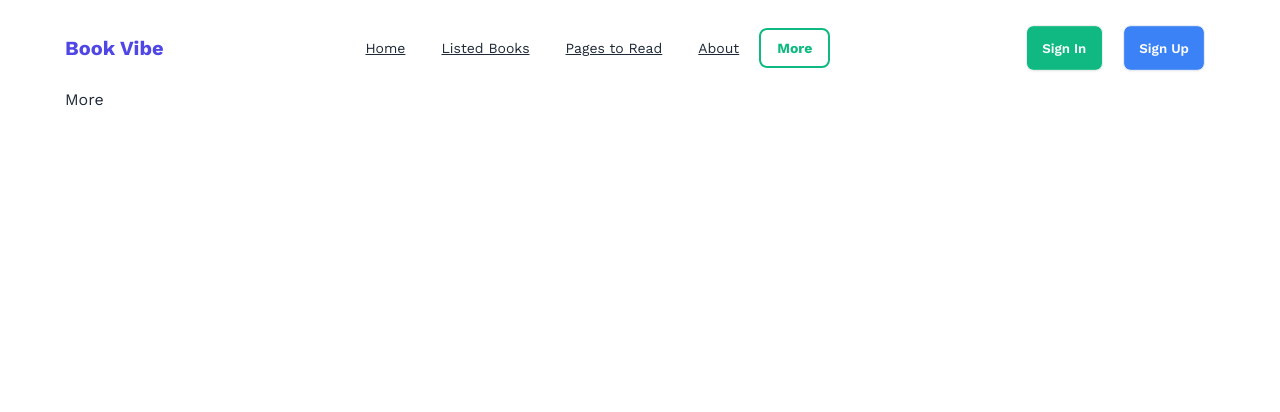
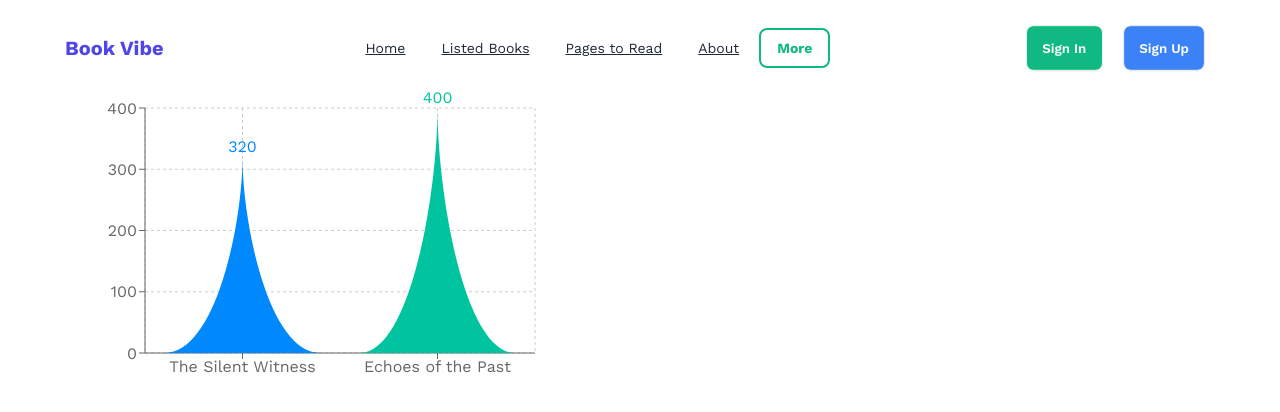
Before and after one commit to Nisha0202/book_vibe, a React (Vite) app: page /more in a window 1280 px wide. Shown: the top 412 px of the page. Built offline with nearby package versions, Linux system fonts and the light colour scheme.

Commit message:
deployed

```diff
--- a/src/pages/More.jsx
+++ b/src/pages/More.jsx
@@ -1,7 +1,69 @@
-import React from 'react'
+// import React from 'react'
+
+// export default function More() {
+//   return (
+//     <div>More</div>
+//   )
+// }
+
+
+
+
+import React from 'react';
+import { BarChart, Bar, Cell, XAxis, YAxis, CartesianGrid } from 'recharts';
+
+const colors = ['#0088FE', '#00C49F', '#FFBB28', '#FF8042', 'red', 'pink'];
+
+const fav = [
+  {
+    bookId: 1,
+    bookName: 'The Silent Witness',
+    totalPages: 320,
+  },
+  {
+    bookId: 2,
+    bookName: 'Echoes of the Past',
+    totalPages: 400,
+  },
+];
+
+const getPath = (x, y, width, height) => {
+  return `M${x},${y + height}C${x + width / 3},${y + height} ${x + width / 2},${y + height / 3}
+  ${x + width / 2}, ${y}
+  C${x + width / 2},${y + height / 3} ${x + (2 * width) / 3},${y + height} ${x + width}, ${y + height}
+  Z`;
+};
+
+
+
+
+const TriangleBar = (props) => {
+  const { fill, x, y, width, height } = props;
+
+  return <path d={getPath(x, y, width, height)} stroke="none" fill={fill} />;
+};
 
 export default function More() {
   return (
-    <div>More</div>
-  )
+    <BarChart
+      width={500}
+      height={300}
+      data={fav} // Use your fetched data here
+      margin={{
+        top: 20,
+        right: 30,
+        left: 20,
+        bottom: 5,
+      }}
+    >
+      <CartesianGrid strokeDasharray="3 3" />
+      <XAxis dataKey="bookName" /> {/* Show book names on X-axis */}
+      <YAxis dataKey="totalPages" /> {/* Show total pages on Y-axis */}
+      <Bar dataKey="totalPages" fill="#8884d8" shape={<TriangleBar />} label={{ position: 'top' }}>
+        {fav.map((entry, index) => (
+          <Cell key={`cell-${index}`} fill={colors[index % 20]} />
+        ))}
+      </Bar>
+    </BarChart>
+  );
 }
```
